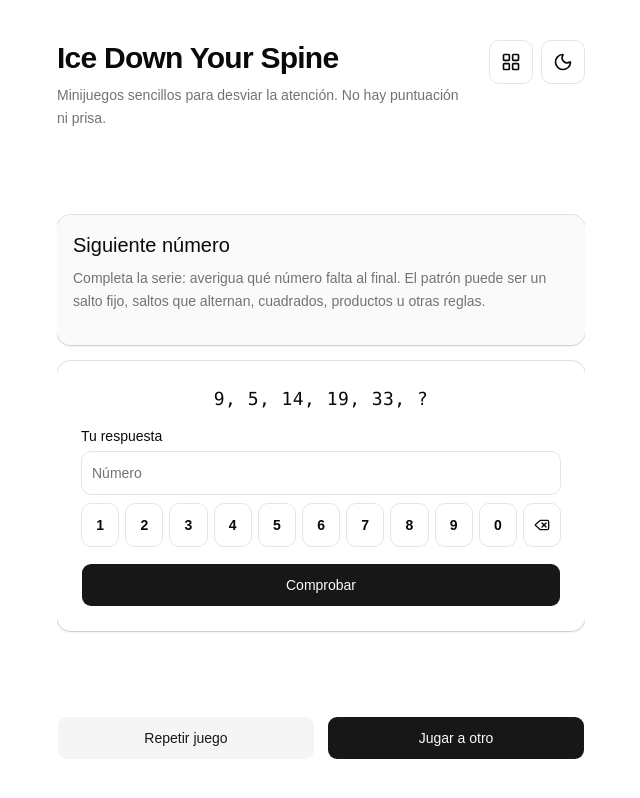
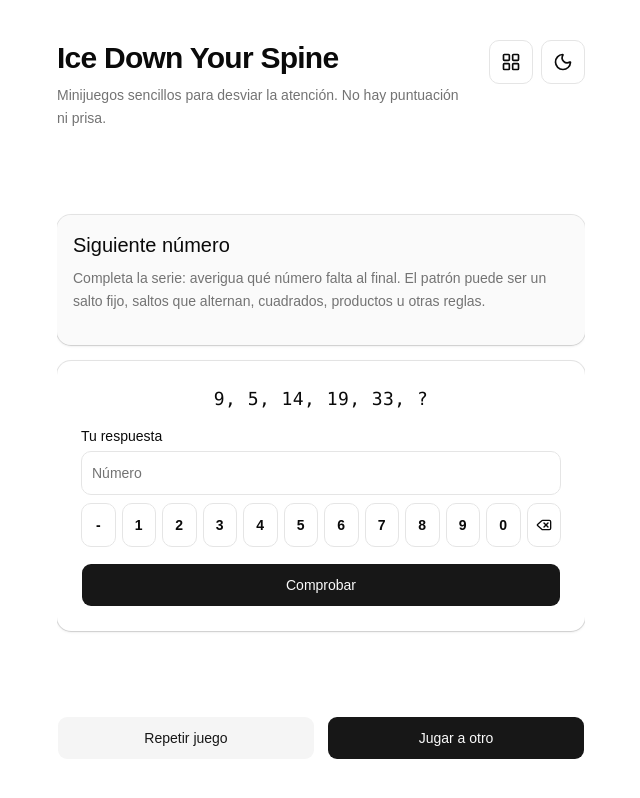
Before and after one commit to 3Ryuusei3/icedownmyspine, a React (Vite) app: page / in a window 1280 px wide. Shown: the whole page, without its empty margins (319-959 px from the left). Built offline with nearby package versions, Linux system fonts and the light colour scheme.

Commit message:
Added minus sign for next number game

```diff
--- a/src/components/numeric-keypad.tsx
+++ b/src/components/numeric-keypad.tsx
@@ -1,18 +1,16 @@
-import { Delete } from "lucide-react"
-import { Button } from "@/components/ui/button"
-import { cn } from "@/lib/utils"
+import { Delete } from "lucide-react";
+import { Button } from "@/components/ui/button";
+import { cn } from "@/lib/utils";
 
 export type NumericKeypadProps = {
-  onDigit: (digit: string) => void
-  onBackspace: () => void
-  /** Dígitos disponibles en orden de izquierda a derecha. */
-  digits?: readonly string[]
-  /** Si es true, todas las teclas están deshabilitadas (p. ej. sudoku sin celda). */
-  disabled?: boolean
-  className?: string
-  /** Etiqueta accesible del grupo. */
-  ariaLabel?: string
-}
+  onDigit: (digit: string) => void;
+  onBackspace: () => void;
+  digits?: readonly string[];
+  disabled?: boolean;
+  className?: string;
+  ariaLabel?: string;
+  onToggleSign?: () => void;
+};
 
 const DEFAULT_DIGITS = [
   "1",
@@ -25,16 +23,8 @@ const DEFAULT_DIGITS = [
   "8",
   "9",
   "0",
-] as const
+] as const;
 
-/**
- * Teclado numérico de una sola fila para usar bajo un input que tenga
- * `inputMode="none"`, evitando así el teclado del sistema en móvil.
- *
- * Los botones usan `onMouseDown` con `preventDefault` para no robar el foco
- * al input asociado (el caret sigue visible y el botón de enviar del input
- * Enter del teclado físico sigue funcionando).
- */
 export function NumericKeypad({
   onDigit,
   onBackspace,
@@ -42,19 +32,30 @@ export function NumericKeypad({
   disabled = false,
   className,
   ariaLabel = "Teclado numérico",
+  onToggleSign,
 }: NumericKeypadProps) {
   return (
     <div
       role="group"
       aria-label={ariaLabel}
       aria-disabled={disabled}
-      className={cn(
-        "flex w-full flex-row gap-1 sm:gap-1.5",
-        className,
-      )}
+      className={cn("flex w-full flex-row gap-1 sm:gap-1.5", className)}
       onPointerDown={(e) => e.stopPropagation()}
       onMouseDown={(e) => e.stopPropagation()}
     >
+      {onToggleSign ? (
+        <Button
+          type="button"
+          variant="outline"
+          disabled={disabled}
+          className="min-h-10 min-w-0 flex-1 px-0 text-base font-semibold tabular-nums sm:min-h-11 sm:text-lg"
+          onMouseDown={(e) => e.preventDefault()}
+          onClick={() => onToggleSign()}
+          aria-label="Signo menos al inicio del número"
+        >
+          -
+        </Button>
+      ) : null}
       {digits.map((d) => (
         <Button
           key={d}
@@ -81,5 +82,5 @@ export function NumericKeypad({
         <Delete className="size-4" aria-hidden />
       </Button>
     </div>
-  )
+  );
 }
--- a/src/games/SequenceGame.tsx
+++ b/src/games/SequenceGame.tsx
@@ -6,6 +6,16 @@ import { NumericKeypad } from "@/components/numeric-keypad"
 import type { GameProps } from "@/games/types"
 import { useStableRandom } from "@/hooks/use-stable-random"
 import { buildRandomSequencePuzzle } from "@/lib/sequencePuzzle"
+
+const MAX_DIGITS = 9
+
+function sanitizeSignedIntegerInput(raw: string): string {
+  const only = raw.replace(/[^\d-]/g, "")
+  const leadingMinus = only.startsWith("-")
+  const digits = only.replace(/-/g, "").slice(0, MAX_DIGITS)
+  if (digits === "") return leadingMinus ? "-" : ""
+  return leadingMinus ? `-${digits}` : digits
+}
 
 export function SequenceGame({ onWin }: GameProps) {
   const puzzle = useStableRandom(() => buildRandomSequencePuzzle())
@@ -32,12 +42,25 @@ export function SequenceGame({ onWin }: GameProps) {
 
   function appendDigit(d: string) {
     setFeedback(null)
-    setValue((v) => (v.length >= 9 ? v : v + d))
+    setValue((v) => {
+      const neg = v.startsWith("-")
+      const core = neg ? v.slice(1) : v
+      if (core.length >= MAX_DIGITS) return v
+      return neg ? `-${core}${d}` : `${v}${d}`
+    })
   }
 
   function backspace() {
     setFeedback(null)
     setValue((v) => v.slice(0, -1))
+  }
+
+  function toggleLeadingMinus() {
+    setFeedback(null)
+    setValue((v) => {
+      if (v.startsWith("-")) return v.slice(1)
+      return v === "" ? "-" : `-${v}`
+    })
   }
 
   return (
@@ -54,7 +77,7 @@ export function SequenceGame({ onWin }: GameProps) {
           placeholder="Número"
           value={value}
           onChange={(e) => {
-            setValue(e.target.value.replace(/\D/g, ""))
+            setValue(sanitizeSignedIntegerInput(e.target.value))
             setFeedback(null)
           }}
           className="min-h-10 sm:min-h-11"
@@ -66,7 +89,11 @@ export function SequenceGame({ onWin }: GameProps) {
             }
           }}
         />
-        <NumericKeypad onDigit={appendDigit} onBackspace={backspace} />
+        <NumericKeypad
+          onDigit={appendDigit}
+          onBackspace={backspace}
+          onToggleSign={toggleLeadingMinus}
+        />
       </div>
       <Button type="button" className="min-h-10 w-full sm:min-h-11" onClick={check}>
         Comprobar
```
